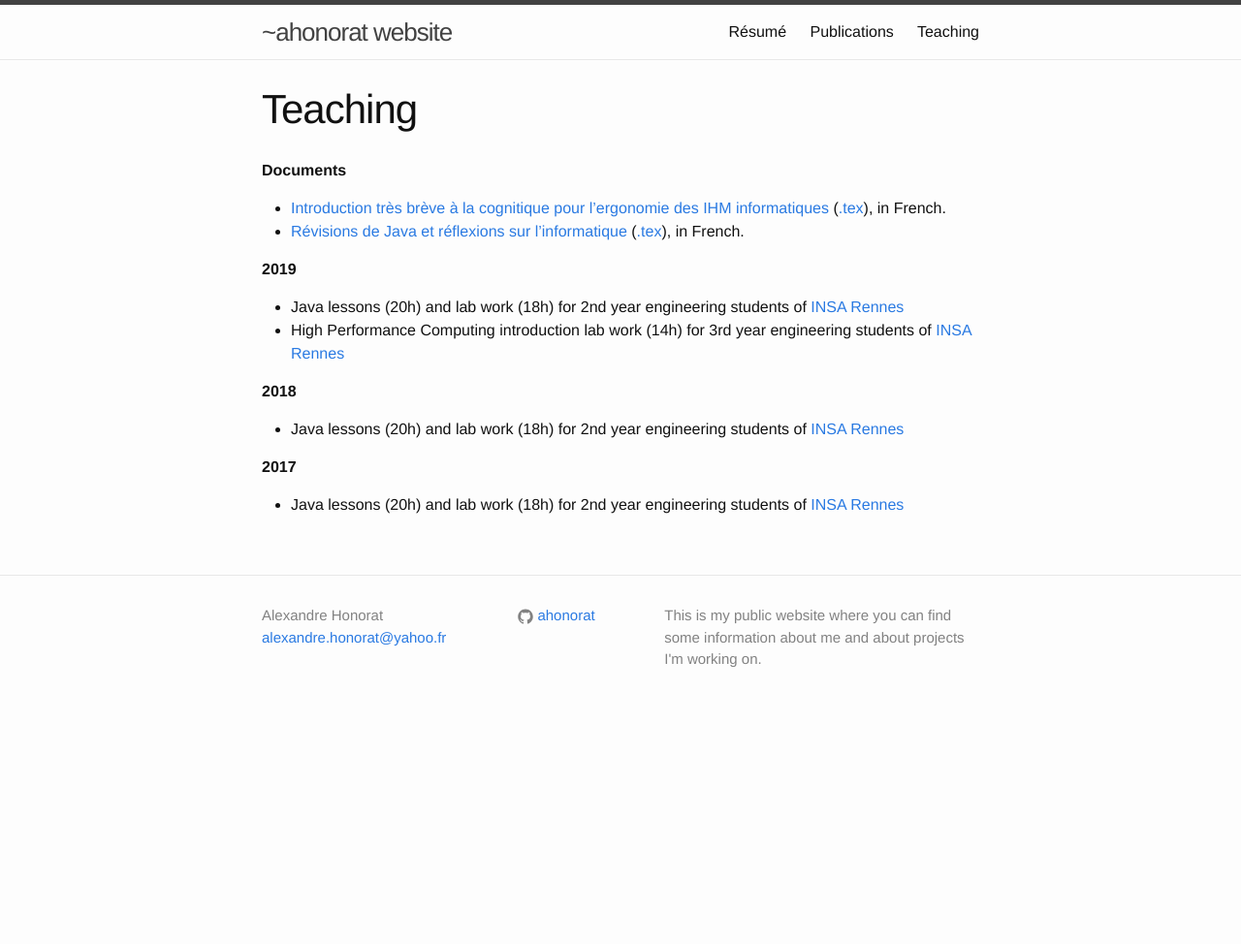
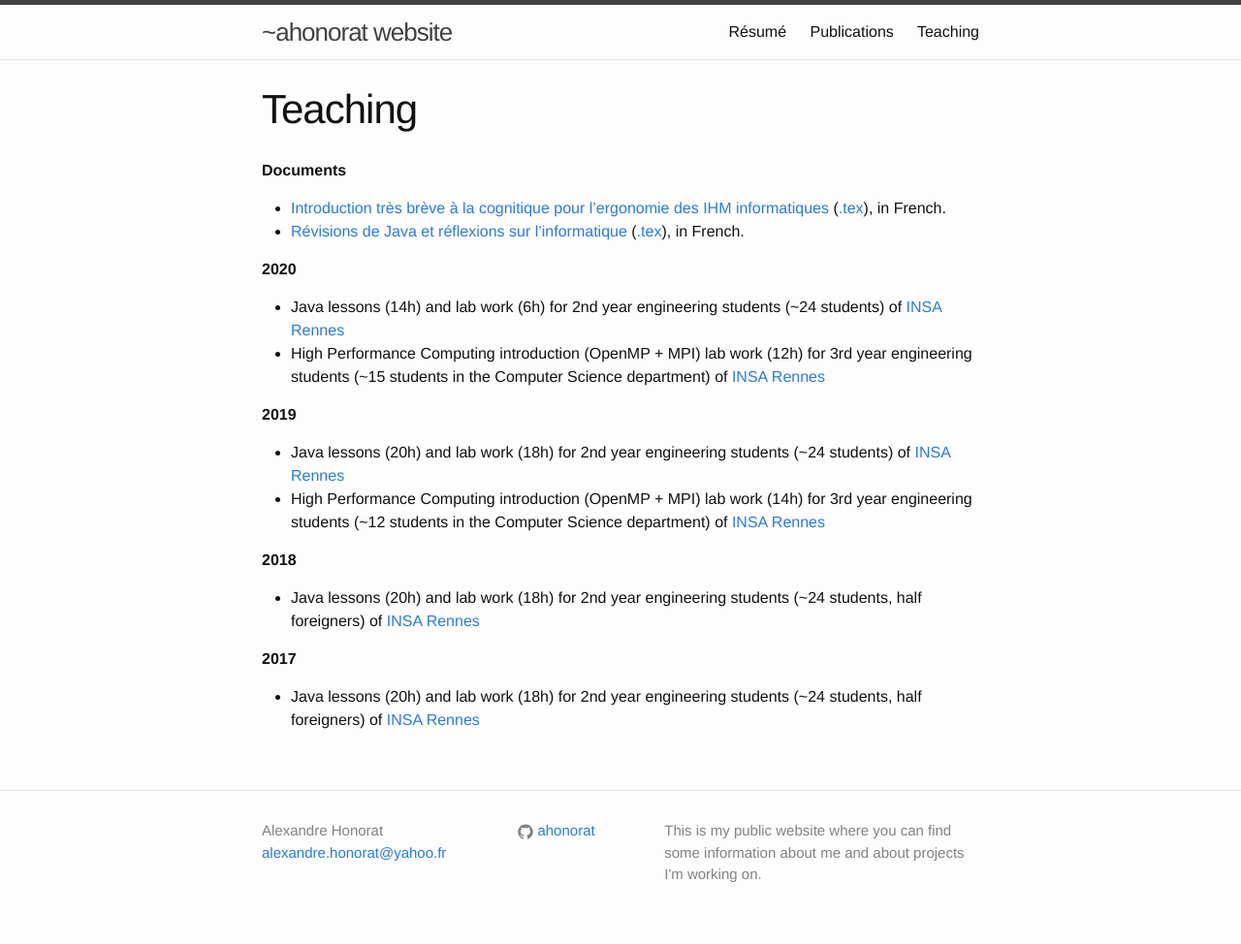
Before and after one commit to ahonorat/ahonorat.github.io, a Jekyll site: the page built from teaching.md, in a window 1280 px wide. Shown: the whole page at 97% size. Built offline with Jekyll 4.4.1, drawn with Linux system fonts in a browser that asks for light colours; before the commit the page ends 900 px from its top, so only the background shows below that.

Commit message:
Update teaching page and docs

```diff
--- a/teaching.md
+++ b/teaching.md
@@ -9,16 +9,20 @@ permalink: /teaching/
 - [Introduction très brève à la cognitique pour l'ergonomie des IHM informatiques](/docs/cognitique.pdf) ([.tex](/docs/cognitique.tex)), in French.
 - [Révisions de Java et réflexions sur l'informatique](/docs/revisions.pdf) ([.tex](/docs/revisions.tex)), in French.
 
+**2020**
+
+- Java lessons (14h) and lab work (6h) for 2nd year engineering students (~24 students) of [INSA Rennes](https://www.insa-rennes.fr/)
+- High Performance Computing introduction (OpenMP + MPI) lab work (12h) for 3rd year engineering students (~15 students in the Computer Science department) of [INSA Rennes](https://www.insa-rennes.fr/)
 
 **2019**
 
-- Java lessons (20h) and lab work (18h) for 2nd year engineering students of [INSA Rennes](https://www.insa-rennes.fr/)
-- High Performance Computing introduction lab work (14h) for 3rd year engineering students of [INSA Rennes](https://www.insa-rennes.fr/)
+- Java lessons (20h) and lab work (18h) for 2nd year engineering students (~24 students) of [INSA Rennes](https://www.insa-rennes.fr/)
+- High Performance Computing introduction (OpenMP + MPI) lab work (14h) for 3rd year engineering students (~12 students in the Computer Science department) of [INSA Rennes](https://www.insa-rennes.fr/)
 
 **2018**
 
-- Java lessons (20h) and lab work (18h) for 2nd year engineering students of [INSA Rennes](https://www.insa-rennes.fr/)
+- Java lessons (20h) and lab work (18h) for 2nd year engineering students (~24 students, half foreigners) of [INSA Rennes](https://www.insa-rennes.fr/)
 
 **2017**
 
-- Java lessons (20h) and lab work (18h) for 2nd year engineering students of [INSA Rennes](https://www.insa-rennes.fr/)
+- Java lessons (20h) and lab work (18h) for 2nd year engineering students (~24 students, half foreigners) of [INSA Rennes](https://www.insa-rennes.fr/)
```
Also changed, not shown: 2 other files.
